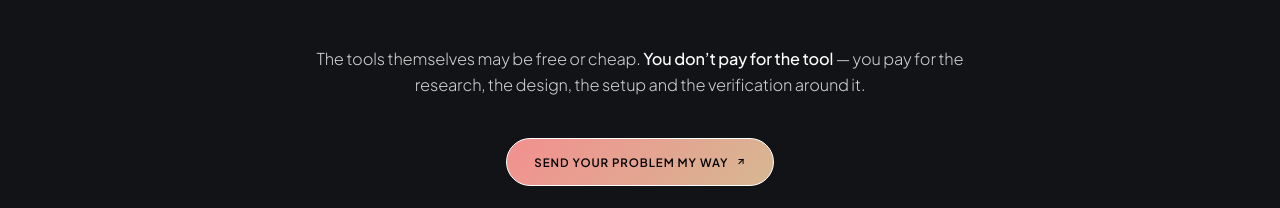
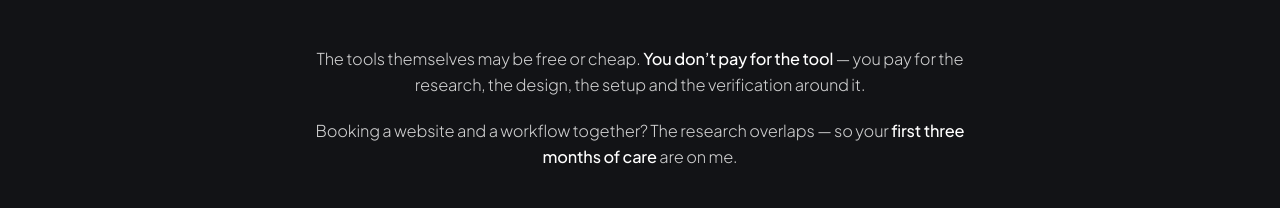
Before and after one commit to Irene2828/porfoliojuly, a Next.js app: page / in a window 1280 px wide. Shown: the part 5361-5569 px from the top of the page. Built offline with nearby package versions, Linux system fonts and the light colour scheme.

Commit message:
Offers: bundle line added — website + workflow, 3 months of care included

```diff
--- a/src/app/v2/components/PackagesSection.tsx
+++ b/src/app/v2/components/PackagesSection.tsx
@@ -250,6 +250,11 @@ export default function PackagesSection() {
           you pay for the research, the design, the setup and the verification around it.
         </p>
 
+        <p className="packages-honest" style={{ marginTop: '-1.25rem' }}>
+          Booking a website and a workflow together? The research overlaps — so your{' '}
+          <strong>first three months of care</strong> are on me.
+        </p>
+
         <div className="packages-cta-wrap">
           <a href="mailto:iryna@irynasheremeta.com" className="packages-btn-primary">
             <span style={{ letterSpacing: '0.08em' }}>SEND YOUR PROBLEM MY WAY</span>
```
